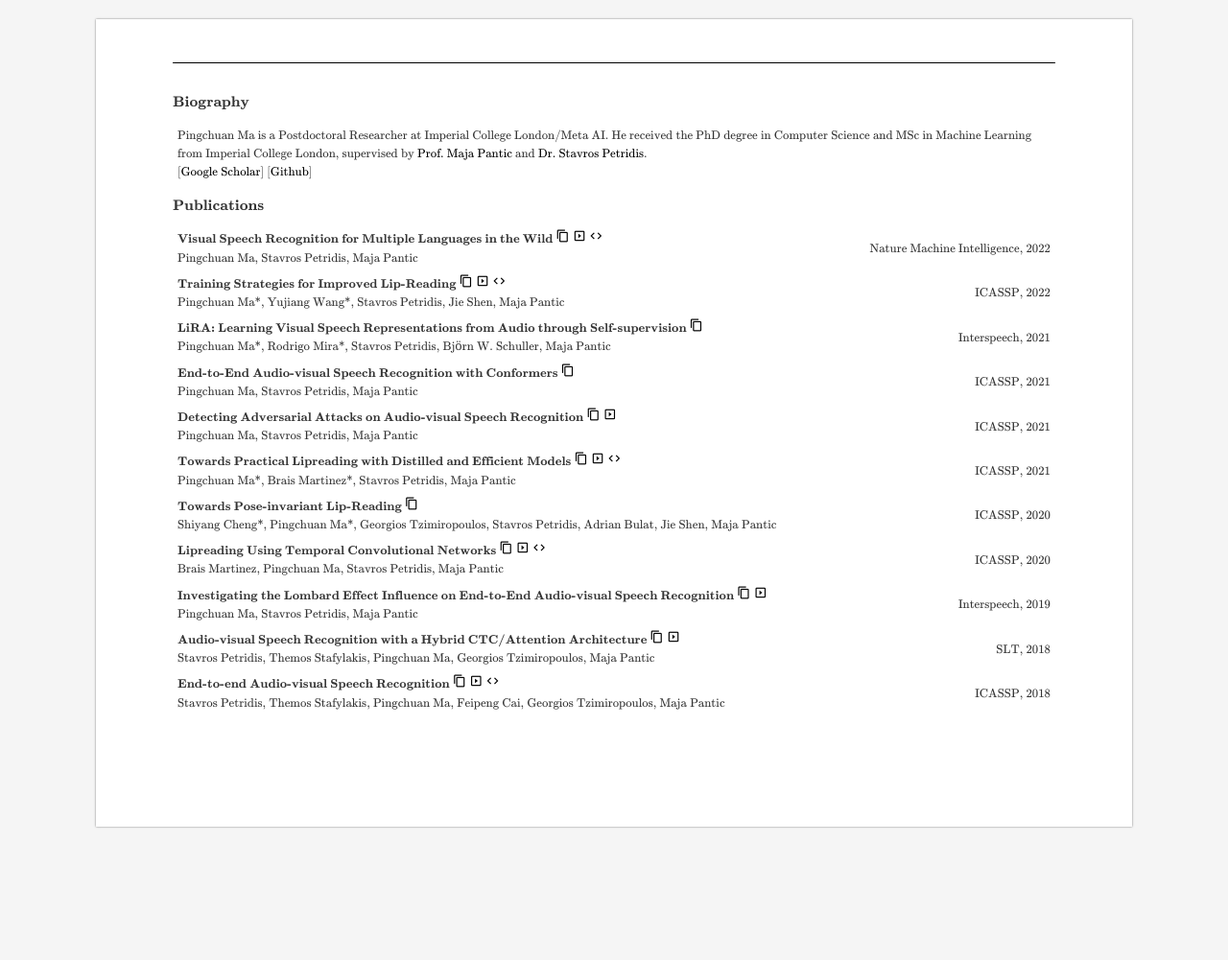
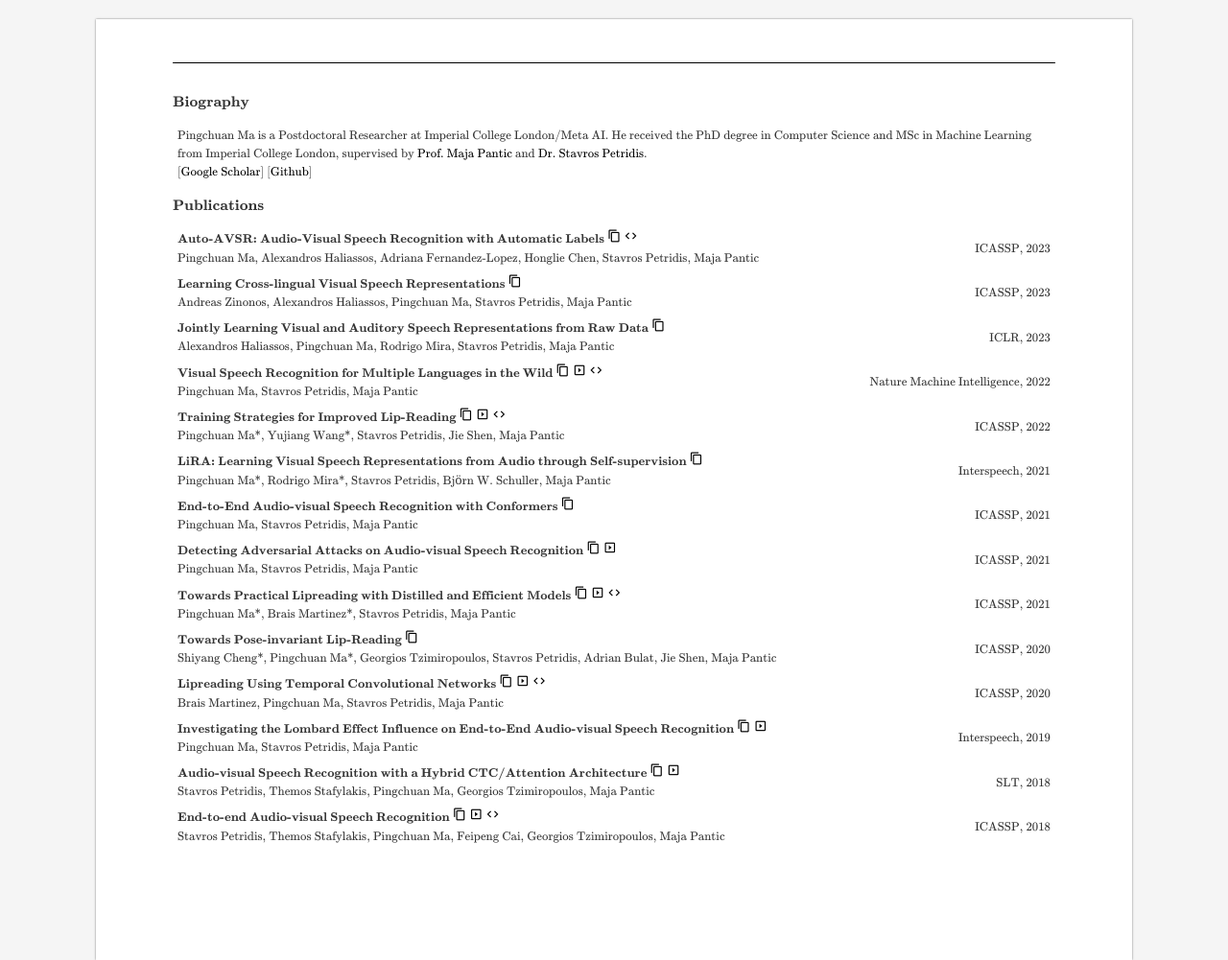
Before and after one commit to mpc001/mpc001.github.io, a plain HTML site: page index.html in a window 1280 px wide. Shown: the top 1001 px of the page at 96% size. Before the commit the page ends 882 px from the top, so only its background shows below. Drawn offline with nearby package versions, Linux system fonts and the light colour scheme; some packages are replaced by stand-ins of ours.

Commit message:
commit message

```diff
--- a/index.html
+++ b/index.html
@@ -38,6 +38,32 @@
 <h1>Publications</h1>
 <table class="postindex">
 <ul>
+
+    <tr>
+        <td> <b>Auto-AVSR: Audio-Visual Speech Recognition with Automatic Labels</b>
+             <a href="https://arxiv.org/abs/2303.14307"><i class="material-icons" style="font-size: 1.1em;";>content_copy</i></a>
+             <a href="https://github.com/mpc001/Visual_Speech_Recognition_for_Multiple_Languages"><i class="material-icons" style="font-size: 1.1em;">code</i></a>
+             <p>Pingchuan Ma, Alexandros Haliassos, Adriana Fernandez-Lopez, Honglie Chen, Stavros Petridis, Maja Pantic</p>
+
+         </td>
+        <td class="right">ICASSP, 2023</td>
+    </tr>
+
+    <tr>
+        <td> <b>Learning Cross-lingual Visual Speech Representations</b>
+             <a href="https://arxiv.org/abs/2303.09455"><i class="material-icons" style="font-size: 1.1em;";>content_copy</i></a>
+             <p>Andreas Zinonos, Alexandros Haliassos, Pingchuan Ma, Stavros Petridis, Maja Pantic</p>
+         </td>
+        <td class="right">ICASSP, 2023</td>
+    </tr>
+
+    <tr>
+        <td> <b>Jointly Learning Visual and Auditory Speech Representations from Raw Data</b>
+             <a href="https://arxiv.org/abs/2212.06246"><i class="material-icons" style="font-size: 1.1em;";>content_copy</i></a>
+             <p>Alexandros Haliassos, Pingchuan Ma, Rodrigo Mira, Stavros Petridis, Maja Pantic</p>
+         </td>
+        <td class="right">ICLR, 2023</td>
+    </tr>
 
     <tr>
         <td> <b>Visual Speech Recognition for Multiple Languages in the Wild</b>
```
